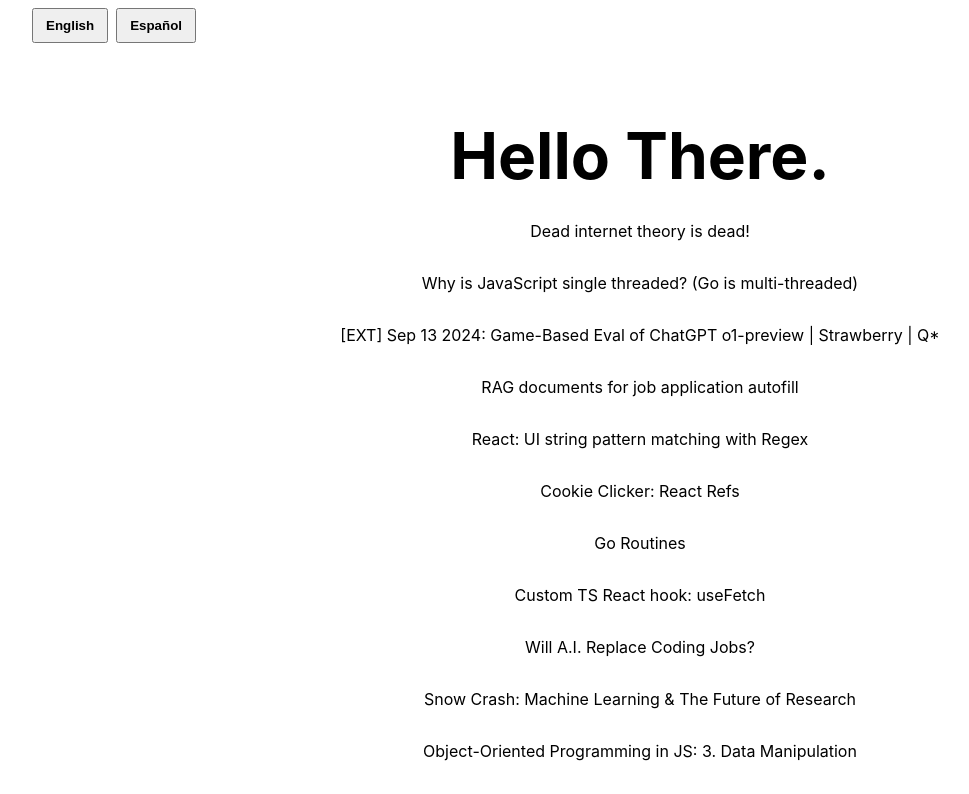
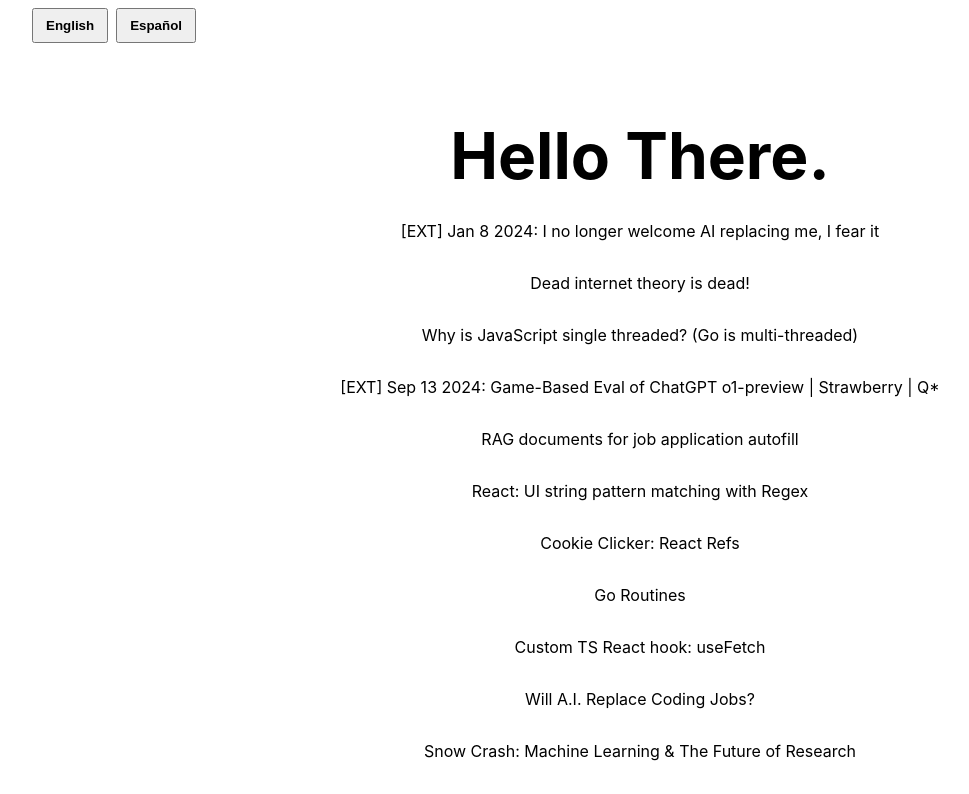
Before and after one commit to chriswillsflannery/chriswillsflannery, a Next.js app: page / in a window 1280 px wide. Shown: the top 794 px of the page, without its empty margins (0-969 px from the left). Built offline with nearby package versions, Linux system fonts and the light colour scheme.

Commit message:
welcome AI replacing me

```diff
--- a/pages/index.tsx
+++ b/pages/index.tsx
@@ -37,6 +37,10 @@ const Home: NextPage = () => {
 
         {locale==='en-US' ? (
           <>
+            <p>
+              <a href="https://www.youtube.com/watch?v=_y77s1gH0Eg">[EXT] Jan 8 2024: I no longer welcome AI replacing me, I fear it</a>
+            </p>
+
             <p>
               <Link href="./posts/deadInternet">
                 {`Dead internet theory is dead!`}
```
